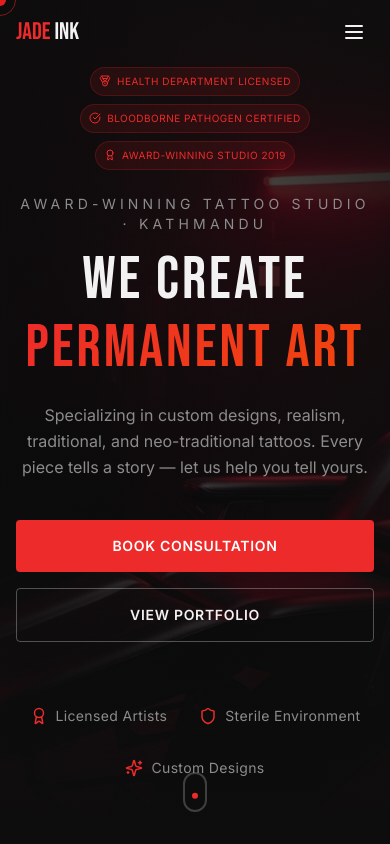
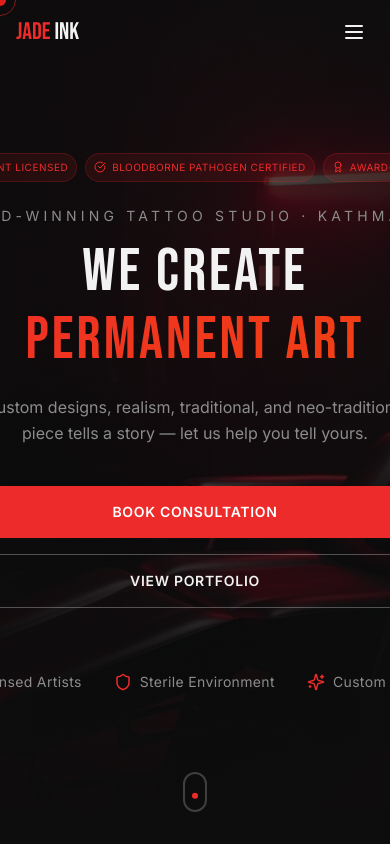
Before and after one commit to thebheda-ops/tattoo-studio, a Next.js app: page / in a window 390 px wide. Shown: the top 844 px of the page. Built offline with nearby package versions, Linux system fonts and the light colour scheme.

Commit message:
mobile screen adjusted - phase 2

```diff
--- a/src/components/HeroSection.jsx
+++ b/src/components/HeroSection.jsx
@@ -53,15 +53,15 @@ const HeroSection = () => {
           initial={{ opacity: 0, y: 20 }}
           animate={{ opacity: 1, y: 0 }}
           transition={{ duration: 0.6 }}
-          className="flex flex-wrap justify-center gap-2 sm:gap-4 mb-6 px-2"
+          className="flex flex-nowrap justify-center gap-2 mb-6 px-2 overflow-x-auto"
         >
           {certifications.map((cert, index) => (
             <div
               key={cert.label}
-              className="flex items-center gap-1.5 sm:gap-2 px-2 sm:px-4 py-1.5 sm:py-2 bg-primary/10 border border-primary/20 rounded-full"
+              className="flex items-center gap-1.5 px-2 py-1.5 bg-primary/10 border border-primary/20 rounded-full whitespace-nowrap flex-shrink-0"
             >
-              <cert.icon size={12} className="text-primary sm:size-14" />
-              <span className="text-[10px] sm:text-xs uppercase tracking-wider text-primary font-body whitespace-nowrap">{cert.label}</span>
+              <cert.icon size={12} className="text-primary" />
+              <span className="text-[10px] uppercase tracking-wider text-primary font-body">{cert.label}</span>
             </div>
           ))}
         </motion.div>
```
